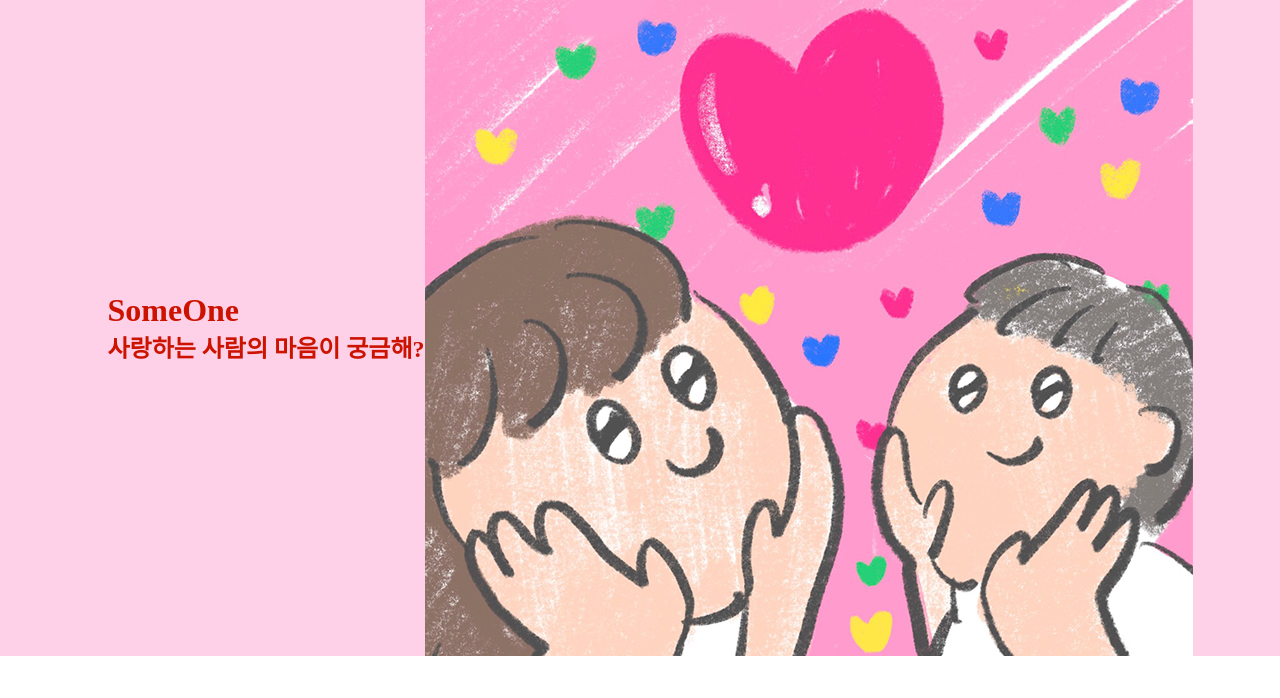
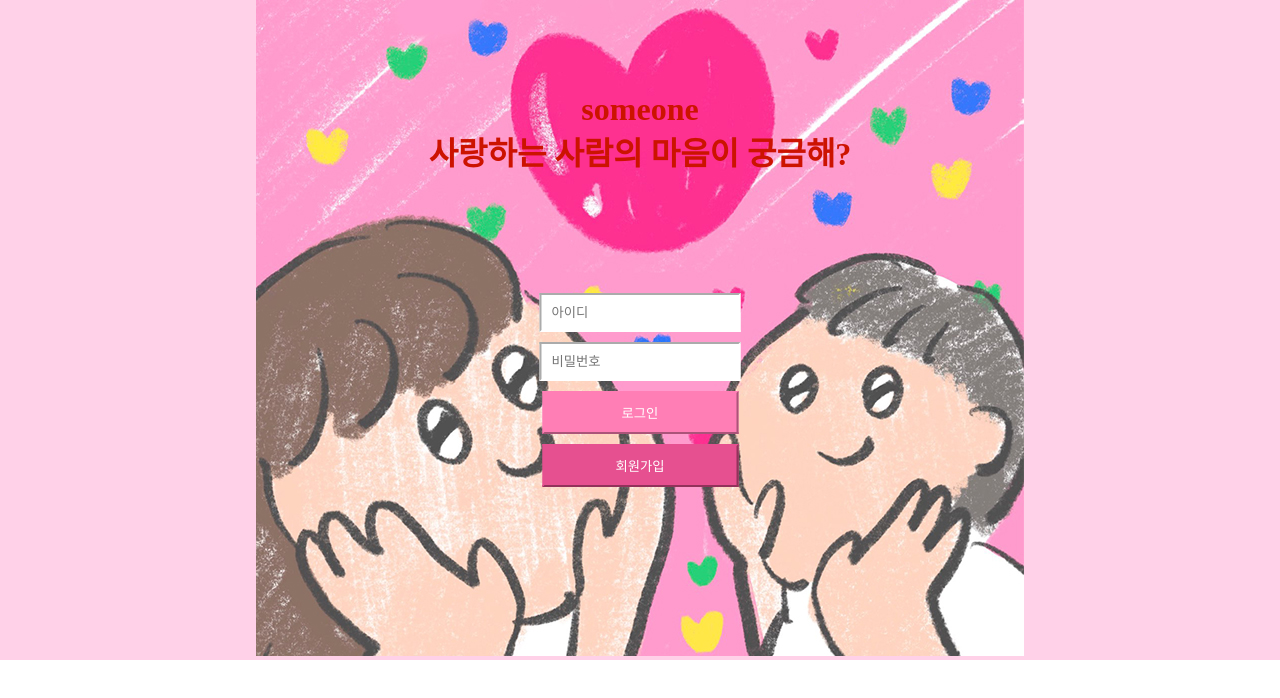
Before and after one commit to wsmean/someone, a plain HTML site: page someone/index.html in a window 1280 px wide. Drawn offline with Linux system fonts and the light colour scheme; a web font is replaced by a local one.

Commit message:
240127 4pm
조인 페이지 만듦

```diff
--- /dev/null
+++ b/someone/index.css
@@ -0,0 +1,63 @@
+@font-face {
+    font-family: 'GoryeongStrawberry';
+    src: url('https://cdn.jsdelivr.net/gh/projectnoonnu/noonfonts_2304-01@1.0/GoryeongStrawberry.woff2') format('woff2');
+    font-weight: normal;
+    font-style: normal;
+}
+
+* {
+    margin:0px;
+    padding:0px;
+
+}
+
+
+.home {
+    background-color: rgb(255, 209, 232);
+    position: relative;
+    text-align: center;
+
+}
+
+/* 폰트가 반응형이 아니라서 맘에 안듦 */
+#home_font{
+    position: absolute;
+    top: 20%;
+    left: 50%;
+    transform: translate( -50%, -50% );
+}
+
+#home_login{
+    display: inline;
+    position: absolute;
+    bottom: 10%;
+    left: 50%;
+    transform: translate( -50%, -50% );
+}
+
+input, button{
+    padding: 10px;
+    margin: 5px;
+    border-color: white;
+}
+
+button {
+    width: 196px;
+    color: white;
+    background-color: rgb(255, 126, 181);
+    border-color: rgb(255, 126, 181);
+
+}
+
+#btn2 {
+    width: 196px;
+    color: white;
+    background-color: rgb(230, 80, 144);
+    border-color: rgb(230, 80, 144);
+}
+
+
+h1,h2{
+    color: rgb(204, 19, 0);
+    font-family: 'GoryeongStrawberry';
+}
--- a/someone/index.html
+++ b/someone/index.html
@@ -3,17 +3,27 @@
 <head>
     <meta charset="UTF-8">
     <meta name="viewport" content="width=device-width, initial-scale=1.0">
-    <link rel="stylesheet" href="style.css">
+    <link rel="stylesheet" href="index.css">
 
-    <title>썸원</title>
+    <title>썸원 홈</title>
 </head>
-<body>
-    <div id="home">
-        <div>
-            <h1>SomeOne</h1>
-            <h2>사랑하는 사람의 마음이 궁금해?</h2>
+<body >
+
+    <div class="home">
+        <img src="images/home.jpg" alt="홈이미지" style="height: 100%;"><br>
+        <h1 id="home_font">someone<br>
+        사랑하는 사람의 마음이 궁금해?</h1>
+        <div id="home_login">
+            <input type="text" placeholder="아이디"><br>
+            <input type="password" placeholder="비밀번호"><br>
+            <button type="button">로그인</button><br>
+            <button id="btn2" type="button" onclick="location.href='join.html';">회원가입</button>
         </div>
-        <img src="images/home.jpg" alt="홈이미지">
     </div>
+
+<script>
+
+</script>
+
 </body>
 </html>
--- /dev/null
+++ b/someone/join.css
@@ -0,0 +1,51 @@
+@font-face {
+    font-family: 'GoryeongStrawberry';
+    src: url('https://cdn.jsdelivr.net/gh/projectnoonnu/noonfonts_2304-01@1.0/GoryeongStrawberry.woff2') format('woff2');
+    font-weight: normal;
+    font-style: normal;
+}
+
+* {
+    margin:0px;
+    padding:0px;
+
+}
+
+input, button{
+    padding: 15px;
+    margin: 8px;
+    border-color: white;
+}
+
+.home {
+    background-color: rgb(255, 209, 232);
+    position: relative;
+    text-align: left;
+
+}
+
+h1,h2{
+    color: rgb(204, 19, 0);
+    font-family: 'GoryeongStrawberry';
+}
+
+#home_font{
+    position: absolute;
+    top: 10%;
+    right: 20%;
+    transform: translate( -50%, -50% );
+}
+
+.join_form{
+    position: absolute;
+    top: 35%;
+    right: 3%;
+    transform: translate( -50%, -50% );
+}
+
+button {
+    color: white;
+    background-color: rgb(255, 126, 181);
+    border-color: rgb(255, 126, 181);
+
+}
```
Also changed, not shown: someone/join.html (added, +37 -0 lines).
